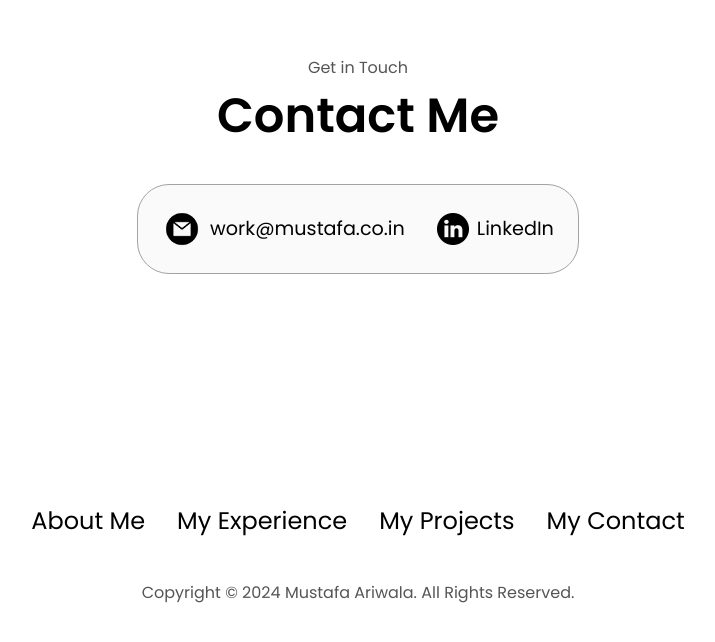
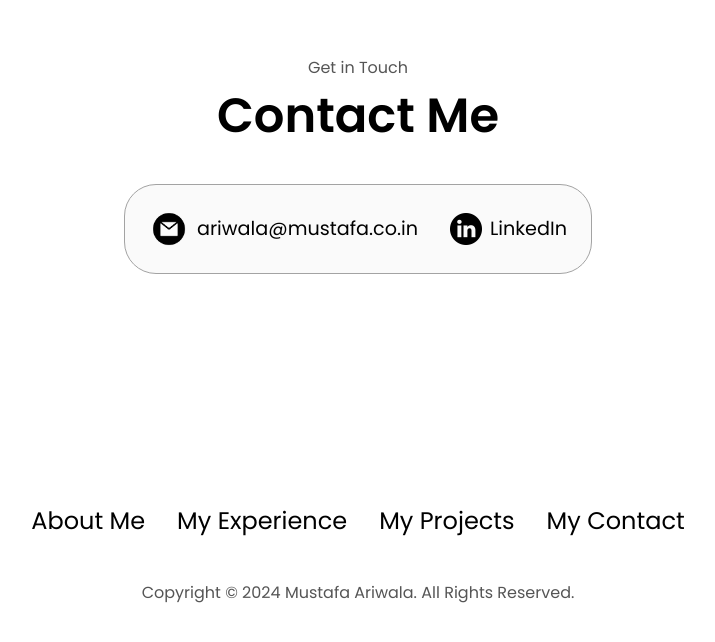
Before and after one commit to itz1electus/mufasa_portfolio, a plain HTML site: page index.html in a window 1280 px wide. Shown: the part 4040-4682 px from the top of the page, without its empty margins (282-997 px from the left). Drawn offline with Linux system fonts and the light colour scheme.

Commit message:
Changed files

```diff
--- a/index.html
+++ b/index.html
@@ -263,7 +263,7 @@
         <div class="contact-info-upper-container">
             <div class="contact-info-container">
                 <img src="./assets/email.png" alt="email icon" class="icon contact-icon email-icon" />
-                <p><a href="mailto:work@mustafa.co.in">work@mustafa.co.in</a></p>
+                <p><a href="mailto:work@mustafa.co.in">ariwala@mustafa.co.in</a></p>
             </div>
             <div class="contact-info-container">
                 <img src="./assets/linkedin.png" alt="email icon" class="icon contact-icon" />
```
Also changed, not shown: 2 other files.
